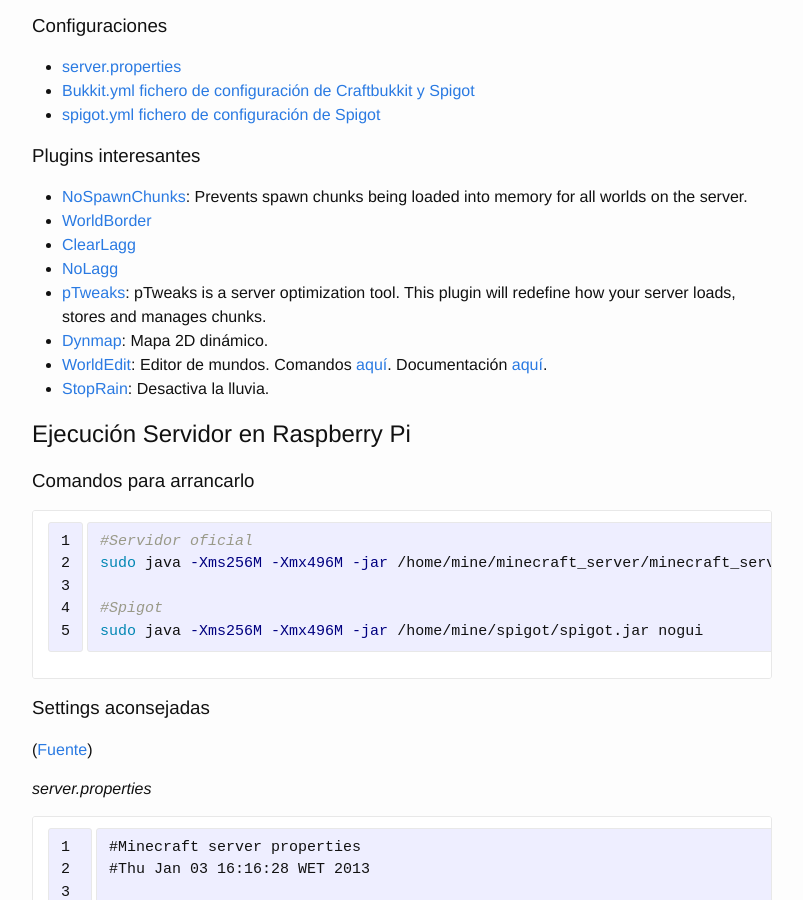
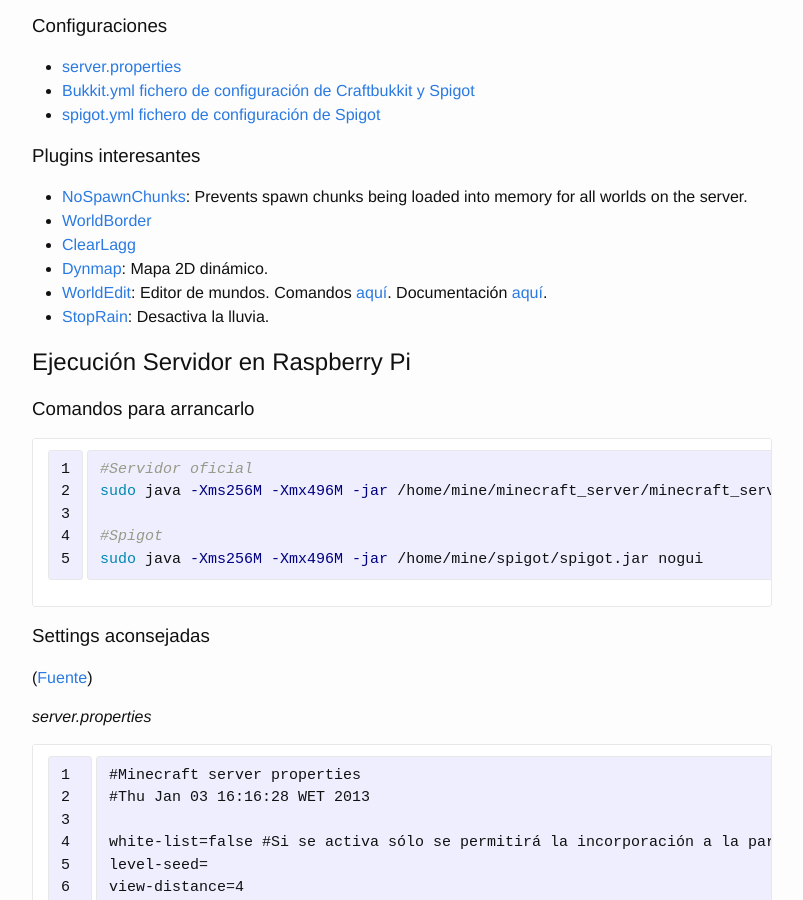
Before and after one commit to eduardofilo/eduardofilo.jekyll, a Jekyll site: the page built from proyectos/minecraft.md, in a window 1280 px wide and 900 px high, scrolled down 841 px. Shown: the whole window, without its empty margins (238-1041 px from the left). Built offline with Jekyll 4.4.1, drawn with Linux system fonts in a browser that asks for light colours; Markdown is read by kramdown in place of the engine named in the settings.

Commit message:
Se eliminan un par de plugins recomendados de Minecraft que no funcionan.

```diff
--- a/proyectos/minecraft.md
+++ b/proyectos/minecraft.md
@@ -42,8 +42,6 @@
 * [NoSpawnChunks](http://dev.bukkit.org/bukkit-plugins/nospawnchunks/): Prevents spawn chunks being loaded into memory for all worlds on the server.
 * [WorldBorder](http://dev.bukkit.org/bukkit-plugins/worldborder/)
 * [ClearLagg](http://dev.bukkit.org/bukkit-plugins/clearlagg/)
-* [NoLagg](http://dev.bukkit.org/bukkit-plugins/nolagg/)
-* [pTweaks](http://dev.bukkit.org/bukkit-plugins/ptweaks-remove-all-server-lag/): pTweaks is a server optimization tool. This plugin will redefine how your server loads, stores and manages chunks.
 * [Dynmap](http://dev.bukkit.org/bukkit-plugins/dynmap/): Mapa 2D dinámico.
 * [WorldEdit](http://dev.bukkit.org/bukkit-plugins/worldedit/): Editor de mundos. Comandos [aquí](http://wiki.sk89q.com/wiki/WorldEdit/Reference). Documentación [aquí](http://wiki.sk89q.com/wiki/WorldEdit).
 * [StopRain](http://dev.bukkit.org/bukkit-plugins/stoprain/): Desactiva la lluvia.
```
